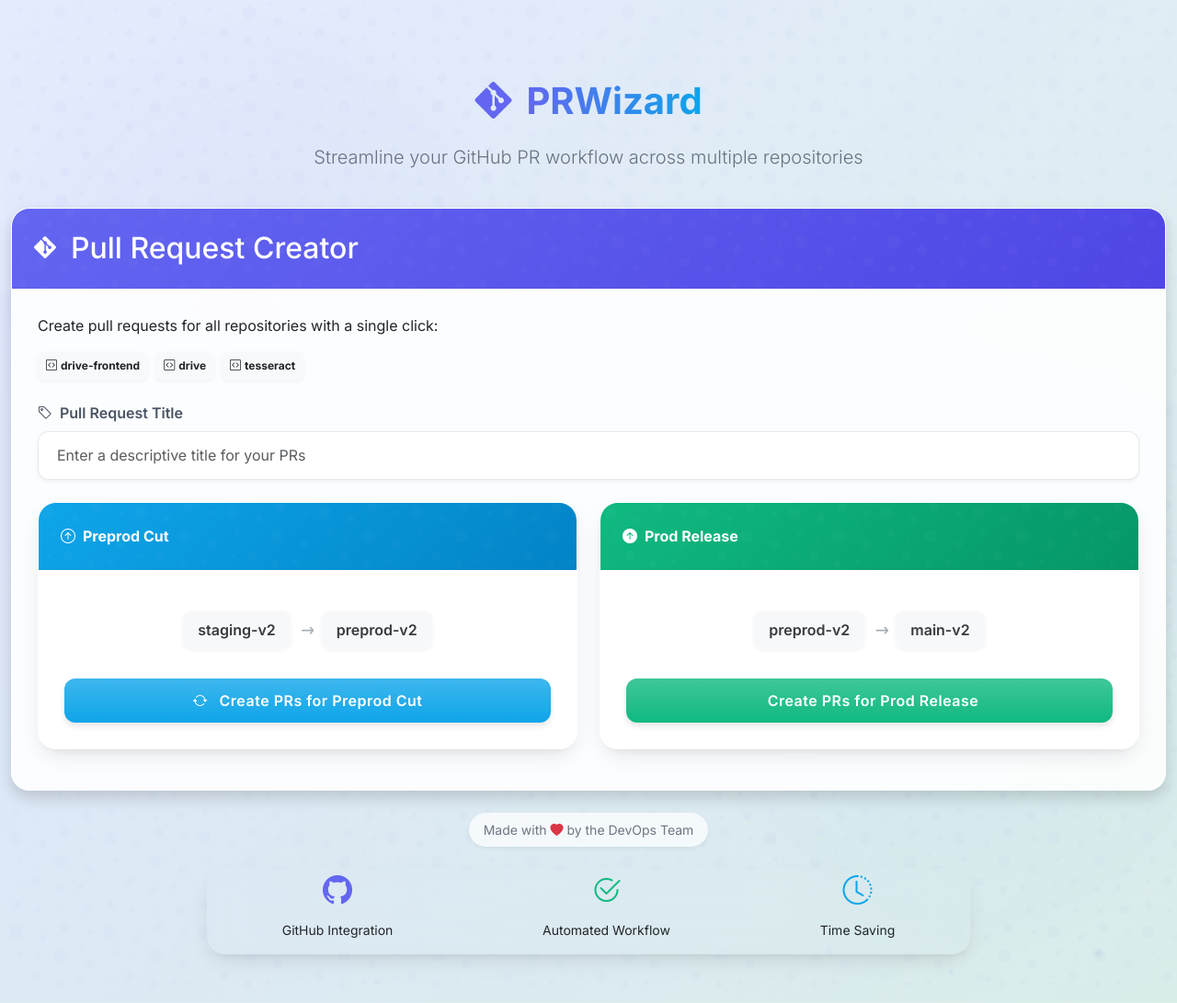
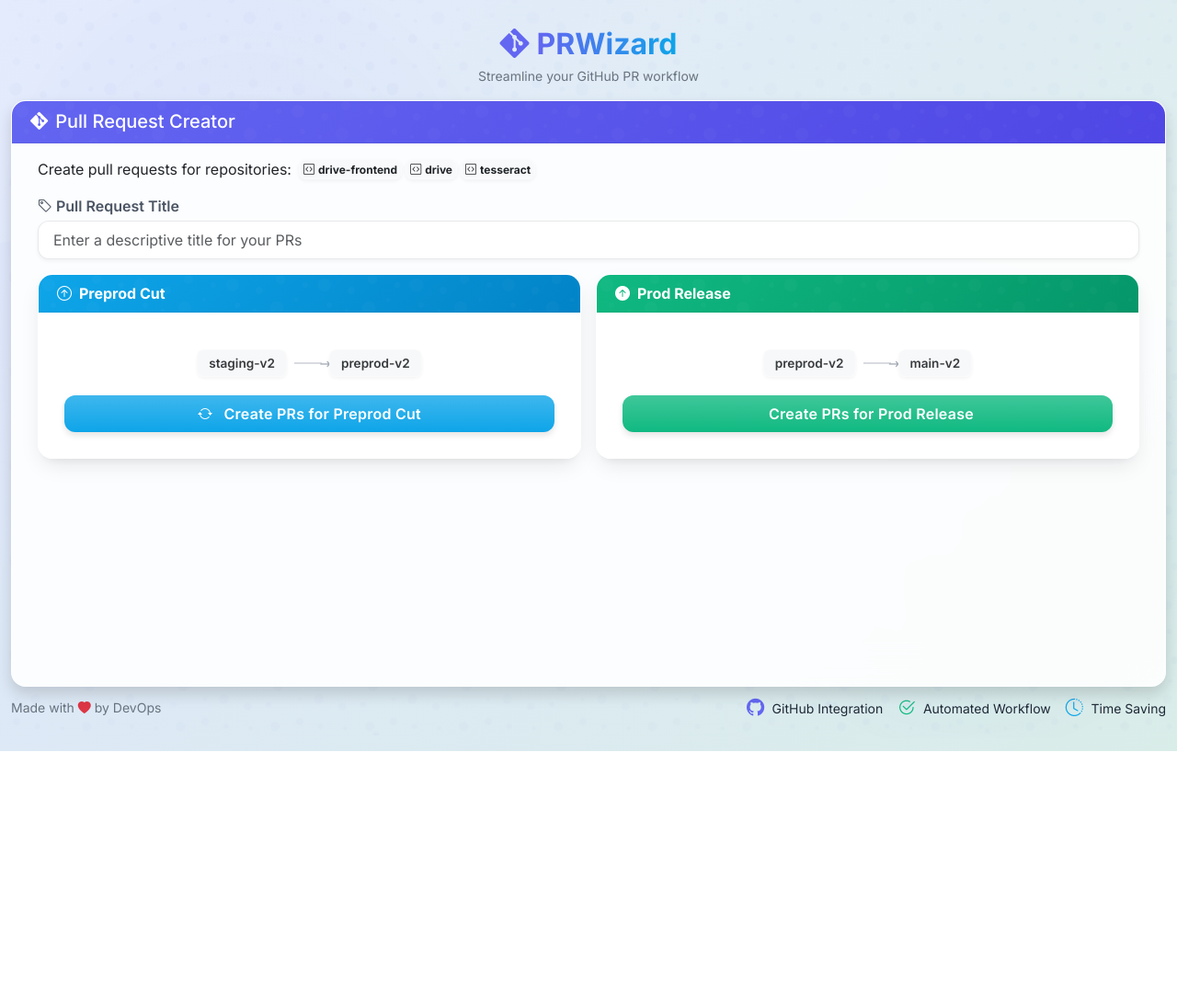
Before and after one commit to Yeltsin-Z/PRWizard, a Flask app: page / in a window 1280 px wide. Shown: the whole page at 92% size. After the commit the page ends 817 px from the top, so only its background shows below. Run offline with Flask 3, Linux system fonts and the light colour scheme.

Commit message:
Update layout to fit on a single screen without scrolling

```diff
--- a/static/style.css
+++ b/static/style.css
@@ -21,10 +21,11 @@
     font-family: 'Inter', 'Segoe UI', Tahoma, Geneva, Verdana, sans-serif;
     color: var(--dark-text);
     min-height: 100vh;
-    padding: 2rem 0;
+    padding: 0;
     transition: var(--transition-normal);
     position: relative;
     overflow-x: hidden;
+    overflow-y: hidden;
 }
 
 body::before {
@@ -111,6 +112,7 @@
     position: relative;
     z-index: 1;
     margin: 0 auto;
+    height: 100vh;
 }
 
 @keyframes fadeIn {
@@ -120,7 +122,7 @@
 
 .card {
     border: none;
-    border-radius: 20px;
+    border-radius: 16px;
     overflow: hidden;
     box-shadow: var(--card-shadow);
     transition: var(--transition-normal);
@@ -132,13 +134,13 @@
 }
 
 .card:hover {
-    transform: translateY(-5px) rotateX(2deg);
-    box-shadow: 0 25px 50px rgba(0, 0, 0, 0.15);
+    transform: translateY(-2px) rotateX(1deg);
+    box-shadow: 0 15px 30px rgba(0, 0, 0, 0.1);
 }
 
 .card-header {
     font-weight: 700;
-    padding: 1.5rem;
+    padding: 0.75rem 1.25rem;
     border-bottom: 1px solid rgba(0, 0, 0, 0.05);
     position: relative;
     overflow: hidden;
@@ -178,13 +180,13 @@
 
 .btn {
     font-weight: 600;
-    padding: 0.75rem 1.5rem;
+    padding: 0.5rem 1rem;
     border-radius: 12px;
     border: none;
     transition: var(--transition-normal);
     position: relative;
     overflow: hidden;
-    letter-spacing: 0.5px;
+    letter-spacing: 0.25px;
     box-shadow: 0 4px 6px rgba(0, 0, 0, 0.1);
     z-index: 1;
 }
@@ -241,7 +243,7 @@
 
 .form-control {
     border-radius: 12px;
-    padding: 0.85rem 1.25rem;
+    padding: 0.5rem 1rem;
     border: 1px solid rgba(0, 0, 0, 0.08);
     transition: var(--transition-normal);
     box-shadow: 0 2px 4px rgba(0, 0, 0, 0.05);
@@ -370,14 +382,15 @@
     display: flex;
     align-items: center;
     justify-content: center;
-    margin: 1rem 0;
+    margin: 0.5rem 0;
     opacity: 0.9;
 }
 
 .branch {
-    padding: 0.5rem 1rem;
-    border-radius: 10px;
+    padding: 0.25rem 0.75rem;
+    border-radius: 8px;
     font-weight: 600;
+    font-size: 0.85rem;
     background-color: rgba(243, 244, 246, 0.7);
     backdrop-filter: blur(4px);
     border: 1px solid rgba(255, 255, 255, 0.3);
@@ -392,12 +405,13 @@
 }
 
 .arrow {
-    margin: 0 1rem;
+    margin: 0 0.5rem;
     color: #9ca3af;
-    font-size: 1.25rem;
+    font-size: 1rem;
     display: flex;
     align-items: center;
     position: relative;
+    width: 30px;
 }
 
 .arrow::before {
--- a/templates/index.html
+++ b/templates/index.html
@@ -12,57 +12,59 @@
 <body>
     <div class="floating-particles" id="particles"></div>
 
-    <div class="container mt-5">
-        <div class="row mb-4 justify-content-center">
-            <div class="col-md-10 text-center">
-                <div class="d-flex align-items-center justify-content-center mb-3">
-                    <i class="bi bi-git" style="font-size: 2.5rem; color: var(--primary-color);"></i>
-                    <h1 class="ms-3 mb-0" style="font-weight: 700; background: linear-gradient(90deg, var(--primary-color), var(--info-color)); -webkit-background-clip: text; -webkit-text-fill-color: transparent;">PRWizard</h1>
+    <div class="container d-flex flex-column vh-100 py-3">
+        <div class="row my-2 justify-content-center">
+            <div class="col-lg-12 text-center">
+                <div class="d-flex align-items-center justify-content-center">
+                    <i class="bi bi-git" style="font-size: 2rem; color: var(--primary-color);"></i>
+                    <h1 class="ms-2 mb-0 h2" style="font-weight: 700; background: linear-gradient(90deg, var(--primary-color), var(--info-color)); -webkit-background-clip: text; -webkit-text-fill-color: transparent;">PRWizard</h1>
                 </div>
-                <p class="lead text-muted">Streamline your GitHub PR workflow across multiple repositories</p>
+                <p class="small text-muted mb-2">Streamline your GitHub PR workflow</p>
             </div>
         </div>
 
-        <div class="card shadow">
-            <div class="card-header bg-primary text-white">
+        <div class="row flex-grow-1">
+            <div class="col-lg-12">
+                <div class="card shadow h-100">
+                    <div class="card-header bg-primary text-white py-2">
                         <div class="d-flex align-items-center">
-                    <i class="bi bi-git me-3" style="font-size: 1.5rem;"></i>
-                    <h2 class="mb-0">Pull Request Creator</h2>
+                            <i class="bi bi-git me-2" style="font-size: 1.2rem;"></i>
+                            <h2 class="mb-0 h5">Pull Request Creator</h2>
                         </div>
                     </div>
-            <div class="card-body">
-                <div class="mb-4">
-                    <p>Create pull requests for all repositories with a single click:</p>
-                    <div class="d-flex flex-wrap gap-2 mt-3">
-                        <span class="badge bg-light text-dark p-2"><i class="bi bi-code-square me-1"></i>drive-frontend</span>
-                        <span class="badge bg-light text-dark p-2"><i class="bi bi-code-square me-1"></i>drive</span>
-                        <span class="badge bg-light text-dark p-2"><i class="bi bi-code-square me-1"></i>tesseract</span>
+                    <div class="card-body py-3">
+                        <div class="mb-3">
+                            <div class="d-flex align-items-center mb-2">
+                                <p class="mb-0 me-2">Create pull requests for repositories:</p>
+                                <span class="badge bg-light text-dark p-1 me-1"><i class="bi bi-code-square me-1"></i>drive-frontend</span>
+                                <span class="badge bg-light text-dark p-1 me-1"><i class="bi bi-code-square me-1"></i>drive</span>
+                                <span class="badge bg-light text-dark p-1"><i class="bi bi-code-square me-1"></i>tesseract</span>
                             </div>
                         </div>
 
-                <div class="mb-4">
-                    <label for="prTitle" class="form-label">
-                        <i class="bi bi-tag me-2"></i>Pull Request Title
+                        <div class="mb-3">
+                            <label for="prTitle" class="form-label mb-1">
+                                <i class="bi bi-tag me-1"></i>Pull Request Title
                             </label>
-                    <input type="text" class="form-control" id="prTitle" placeholder="Enter a descriptive title for your PRs">
+                            <input type="text" class="form-control py-2" id="prTitle" placeholder="Enter a descriptive title for your PRs">
                         </div>
 
-                <div class="row mt-4">
-                    <div class="col-md-6 mb-3">
+                        <div class="row g-3">
+                            <div class="col-md-6">
                                 <div class="card h-100">
-                            <div class="card-header bg-info text-white">
+                                    <div class="card-header bg-info text-white py-2">
                                         <div class="d-flex align-items-center">
                                             <i class="bi bi-arrow-up-circle me-2"></i>
                                             Preprod Cut
                                         </div>
                                     </div>
                                     <div class="card-body">
-                                <div class="branch-comparison">
+                                        <div class="branch-comparison py-1">
                                             <div class="branch">staging-v2</div>
                                             <div class="arrow"></div>
                                             <div class="branch">preprod-v2</div>
                                         </div>
-                                <button class="btn btn-info w-100 mt-3" id="preprodBtn">
+                                        <button class="btn btn-info w-100 mt-2 py-2" id="preprodBtn">
                                             <i class="bi bi-arrow-repeat me-2"></i>
                                             Create PRs for Preprod Cut
                                         </button>
@@ -70,21 +72,21 @@
                                 </div>
                             </div>
 
-                    <div class="col-md-6 mb-3">
+                            <div class="col-md-6">
                                 <div class="card h-100">
-                            <div class="card-header bg-success text-white">
+                                    <div class="card-header bg-success text-white py-2">
                                         <div class="d-flex align-items-center">
                                             <i class="bi bi-arrow-up-circle-fill me-2"></i>
                                             Prod Release
                                         </div>
                                     </div>
                                     <div class="card-body">
-                                <div class="branch-comparison">
+                                        <div class="branch-comparison py-1">
                                             <div class="branch">preprod-v2</div>
                                             <div class="arrow"></div>
                                             <div class="branch">main-v2</div>
                                         </div>
-                                <button class="btn btn-success w-100 mt-3" id="prodBtn">
+                                        <button class="btn btn-success w-100 mt-2 py-2" id="prodBtn">
                                             <i class="bi bi-rocket-takeoff me-2"></i>
                                             Create PRs for Prod Release
                                         </button>
@@ -93,43 +95,40 @@
                             </div>
                         </div>
 
-                <div class="results mt-4" id="results" style="display: none;">
-                    <div class="d-flex align-items-center mb-3">
-                        <i class="bi bi-list-check me-2" style="font-size: 1.25rem;"></i>
-                        <h4 class="mb-0">Results:</h4>
+                        <div class="results mt-3" id="results" style="display: none;">
+                            <div class="d-flex align-items-center mb-2">
+                                <i class="bi bi-list-check me-2" style="font-size: 1rem;"></i>
+                                <h4 class="mb-0 h6">Results:</h4>
                             </div>
-                    <div class="text-center mb-3" id="spinner">
-                        <div class="spinner-border text-primary" role="status">
+                            <div class="text-center mb-2" id="spinner">
+                                <div class="spinner-border spinner-border-sm text-primary" role="status">
                                     <span class="visually-hidden">Loading...</span>
                                 </div>
-                        <p class="mt-2">Creating pull requests...</p>
+                                <p class="mb-0 small">Creating pull requests...</p>
                             </div>
                             <div id="resultsContent"></div>
                         </div>
                     </div>
                 </div>
-
-        <div class="text-center mt-4 mb-3">
-            <small class="text-muted">Made with <i class="bi bi-heart-fill text-danger"></i> by the DevOps Team</small>
+            </div>
         </div>
 
-        <div class="row justify-content-center mt-4">
-            <div class="col-md-8">
-                <div class="card bg-transparent border-0">
-                    <div class="card-body p-0">
-                        <div class="d-flex justify-content-around align-items-center">
-                            <div class="text-center">
-                                <i class="bi bi-github" style="font-size: 2rem; color: var(--primary-color);"></i>
-                                <p class="mt-2 small">GitHub Integration</p>
+        <div class="row mt-2 mb-0">
+            <div class="col-lg-12">
+                <div class="d-flex justify-content-between align-items-center">
+                    <small class="text-muted">Made with <i class="bi bi-heart-fill text-danger"></i> by DevOps</small>
+                    <div class="d-flex">
+                        <div class="text-center me-3">
+                            <i class="bi bi-github" style="font-size: 1.2rem; color: var(--primary-color);"></i>
+                            <span class="ms-1 small">GitHub Integration</span>
+                        </div>
+                        <div class="text-center me-3">
+                            <i class="bi bi-check2-circle" style="font-size: 1.2rem; color: var(--success-color);"></i>
+                            <span class="ms-1 small">Automated Workflow</span>
                         </div>
                         <div class="text-center">
-                                <i class="bi bi-check2-circle" style="font-size: 2rem; color: var(--success-color);"></i>
-                                <p class="mt-2 small">Automated Workflow</p>
-                            </div>
-                            <div class="text-center">
-                                <i class="bi bi-clock-history" style="font-size: 2rem; color: var(--info-color);"></i>
-                                <p class="mt-2 small">Time Saving</p>
-                            </div>
+                            <i class="bi bi-clock-history" style="font-size: 1.2rem; color: var(--info-color);"></i>
+                            <span class="ms-1 small">Time Saving</span>
                         </div>
                     </div>
                 </div>
@@ -144,7 +143,7 @@
         // Initialize floating particles
         document.addEventListener('DOMContentLoaded', function() {
             const particlesContainer = document.getElementById('particles');
-            const particleCount = 40; // Increased particle count
+            const particleCount = 25; // Reduced particle count
 
             // Create particles
             for (let i = 0; i < particleCount; i++) {
@@ -156,10 +155,10 @@
                 particle.className = 'particle';
 
                 // Random properties
-                const size = Math.random() * 12 + 3; // Larger size range
+                const size = Math.random() * 8 + 2; // Smaller size range
                 const posX = Math.random() * 100;
                 const delay = Math.random() * 15;
-                const duration = Math.random() * 25 + 15; // Longer duration
+                const duration = Math.random() * 25 + 15;
 
                 // Set particle styling
                 particle.style.width = `${size}px`;
```
Also changed, not shown: other parts of static/style.css (+20 -10 lines). Lines whose indentation alone changed are shown as unchanged.
